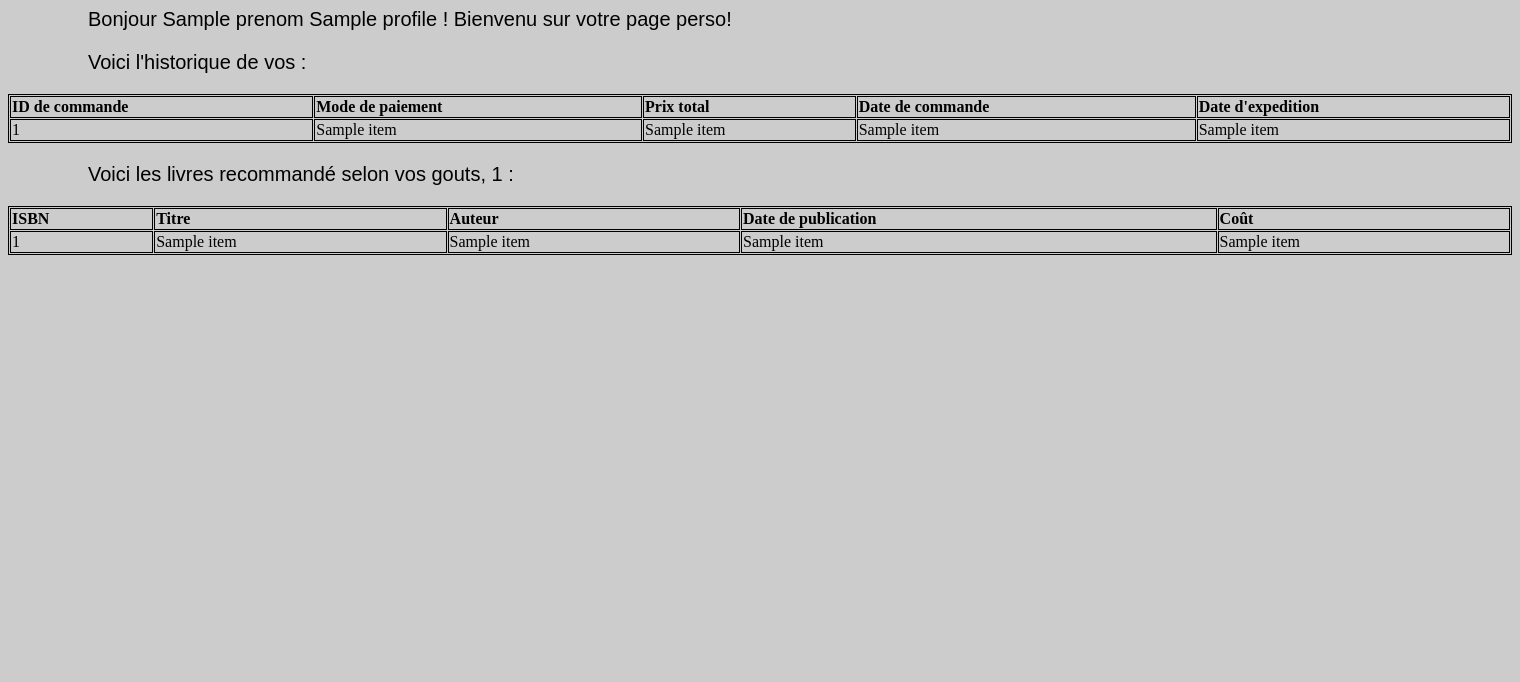
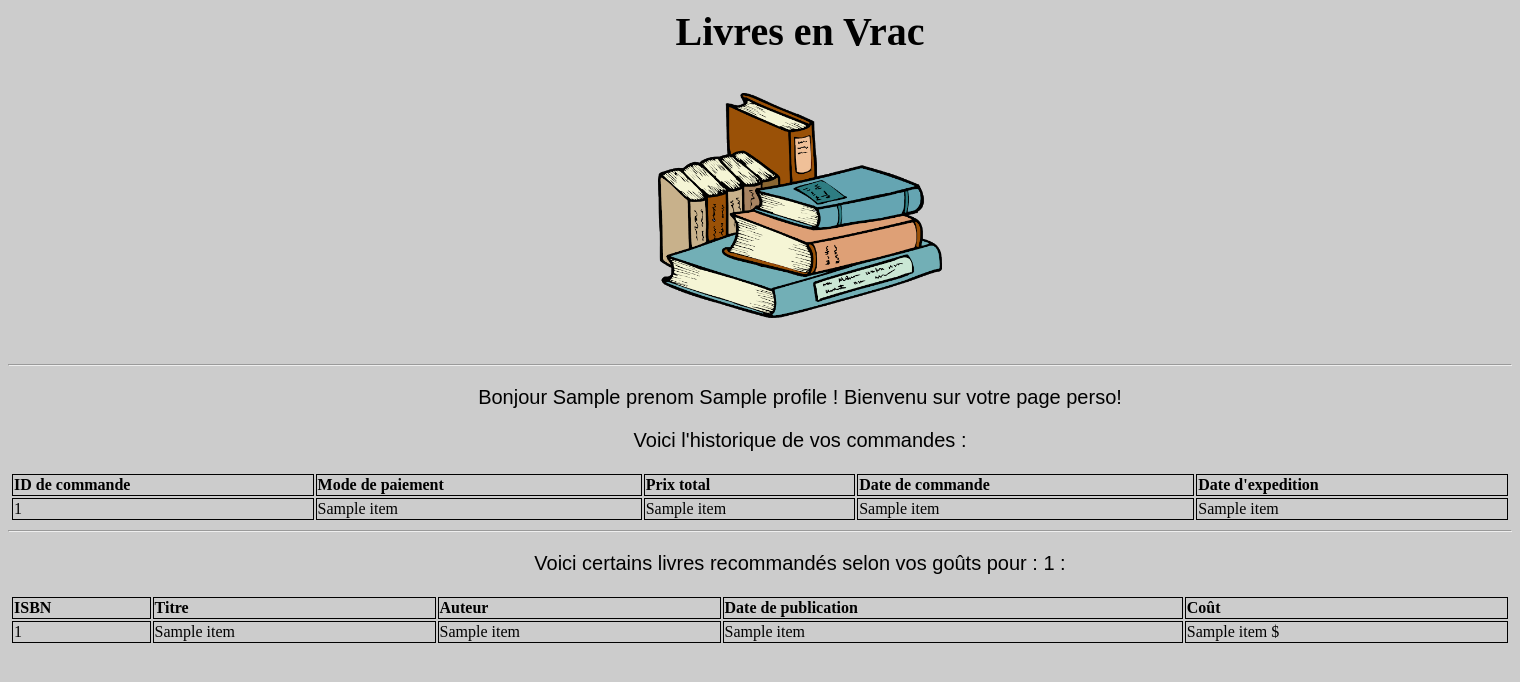
Before and after one commit to NicLeBlanc/GLO-2005_TP, a Flask app: template templates/bienvenu.html in a window 1520 px wide. Shown: the top 682 px of the page. Run offline with Flask 2, Linux system fonts and the light colour scheme; the template is opened without the code that fills it: most values are stand-ins (such as "Sample title", 1, 10 or a date in 2020).

Commit message:
modifs (voir notes)
commencé la search bar
mit tout les fonctions dans function.py
changé le html / css pour rendre les thèmes plus uniformes

```diff
--- a/app.py
+++ b/app.py
@@ -1,5 +1,6 @@
-import pymysql.cursors
+import pymysql as pymysql
 from flask import Flask, render_template, request, jsonify, redirect, url_for
+from function import *
 from database import *
 
 app = Flask(__name__)
@@ -82,10 +83,18 @@ def inscription():
     else:
         return render_template('inscription.html')
 
+
 @app.route("/inscription_complete", methods=['POST', 'GET'])
 def inscription_complete():
     return render_template('inscription_complete.html')
 
 
+@app.route("/recherche", methods=['POST', 'GET'])
+def search_books():
+    return render_template('recherche.html')
+
+
+
+
 if __name__ == "__main__":
     app.run()
--- a/commandes.sql
+++ b/commandes.sql
@@ -20,6 +20,8 @@ SELECT * FROM Securise where courriel = 'test'
 
 SELECT * FROM Commandes join Passer on Commandes.ID_commande = Passer.ID_commande WHERE courriel = 'aaron84@yahoo.com'
 
+SELECT * FROM Vendeurs
+
 SELECT type FROM prefere WHERE courriel = 'aaron84@yahoo.com'
 
 SELECT COUNT(*) FROM Clients WHERE courriel = "catherinegonzalez@jackson-petersen.org";
--- a/static/MonFichierStyle.css
+++ b/static/MonFichierStyle.css
@@ -10,12 +10,17 @@ header {
 	font-size: 40px;
 }
 
-table {
-  border-spacing: 1px;
+th, td {
+  border: 1px solid black;
+	border-spacing: 1px;
+	align-content: center;
 }
 
-table, th, td {
-  border: 1px solid black;
+table.a {
+  table-layout: auto;
+  width: 1500px;
+	margin-right: auto;
+	margin-left: auto;
 }
 
 th {
--- a/templates/bienvenu.html
+++ b/templates/bienvenu.html
@@ -5,11 +5,16 @@
 </head>
 <body>
 
-<p> Bonjour {{profile.prenom}} {{profile.nom}} ! Bienvenu sur votre page perso!</p>
+<header class="centre_titre">Livres en Vrac </header>
+<br>
+<p><img src="..\static\test123.png" alt="Image acceuil" class="centre_image"></p>
+<br>
+<hr>
+<p class="centre_texte"> Bonjour {{profile.prenom}} {{profile.nom}} ! Bienvenu sur votre page perso!</p>
 
-<p> Voici l'historique de vos  : </p>
+<p class="centre_texte"> Voici l'historique de vos commandes : </p>
 
- <table style="width:100%">
+ <table class="a">
   <tr>
     <th>ID de commande</th>
     <th>Mode de paiement</th>
@@ -27,10 +32,10 @@
   </tr>
     {% endfor %}
 </table>
+<hr>
+<p class="centre_texte"> Voici certains livres recommand&eacutes selon vos go&ucirc;ts pour : {% for item in pref %} {{item[0]}} {% endfor %}: </p>
 
-<p> Voici les livres recommand&eacute selon vos gouts, {% for item in pref %} {{item[0]}} {% endfor %}: </p>
-
-<table style="width:100%">
+<table class="a">
   <tr>
     <th>ISBN</th>
     <th>Titre</th>
@@ -44,7 +49,7 @@
     <td>{{item[1]}}</td>
     <td>{{item[2]}}</td>
     <td>{{item[3]}}</td>
-      <td>{{item[4]}}</td>
+      <td>{{item[4]}} $</td>
   </tr>
     {% endfor %}
 </table>
--- a/templates/login.html
+++ b/templates/login.html
@@ -31,13 +31,11 @@ Si vous ne poss&eacuteder pas de compte, veuillez vous inscrire :
     <input type="submit" value="S'inscrire" name="Inscription" class="centre_button"/>
 </form>
 <hr>
-<br>
-<br>
 <p class="centre_texte">
 Voici une s&eacutelection de livres publi&eacutes r&eacutecemment :
 </p>
 <p>
-    <table style="width:100%">
+    <table class="a">
   <tr>
     <th>Titre</th>
     <th>ISBN</th>
```
Also changed, not shown: database.py (+0 -94 lines), function.py (added, +94 -0 lines), templates/recherche.html (added, +26 -0 lines).
